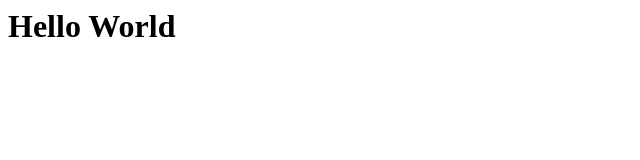
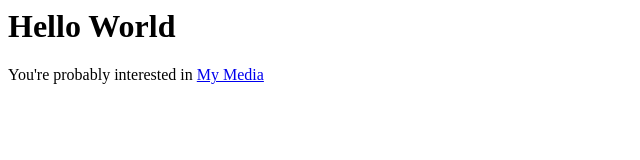
Before and after one commit to netguy204/netguy204.github.com, a plain HTML site: page index.html in a window 1280 px wide. Shown: the whole page, without its empty margins (0-640 px from the left). Drawn offline with Linux system fonts and the light colour scheme.

```diff
--- a/index.html
+++ b/index.html
@@ -2,5 +2,7 @@
 	<head><title>Test</title></head>
 	<body>
 		<h1>Hello World</h1>
+
+		You're probably interested in <a href="roku_media_server/index.html">My Media</a>
 	</body>
 </html>
```
